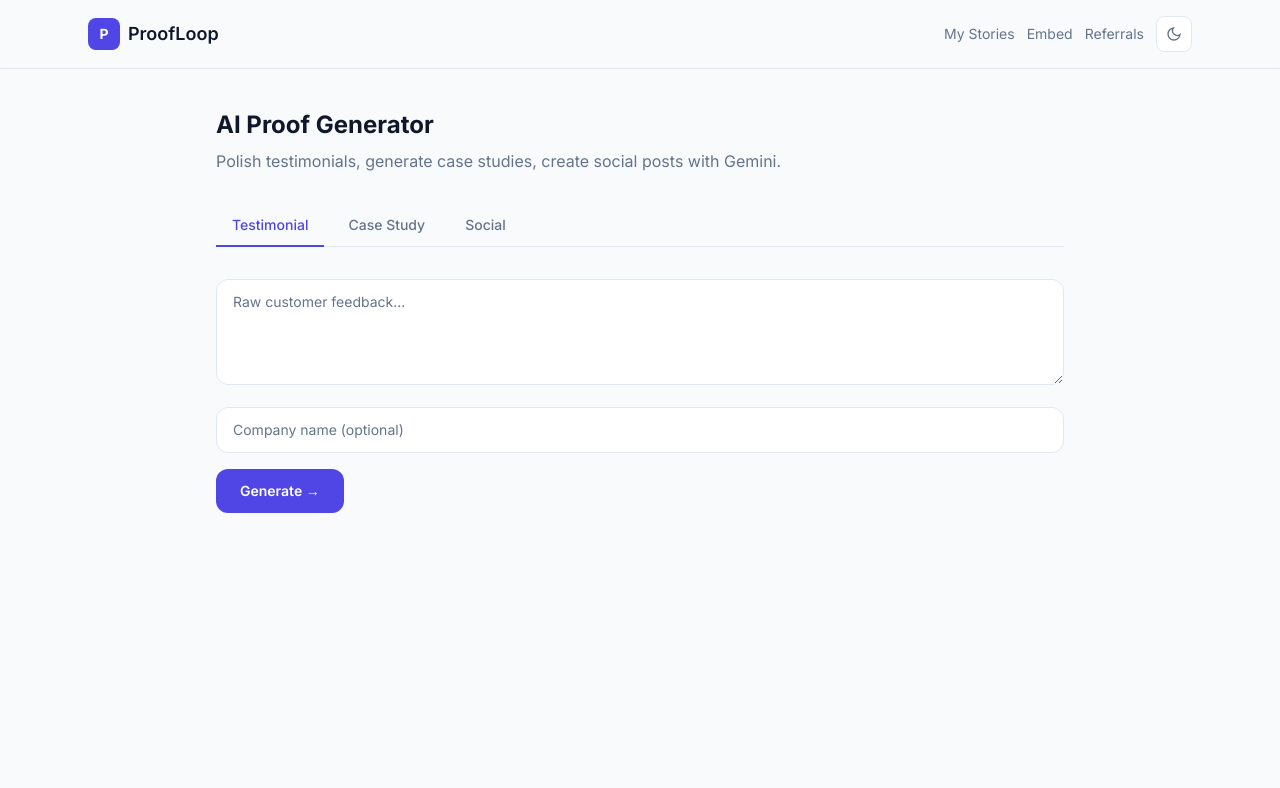
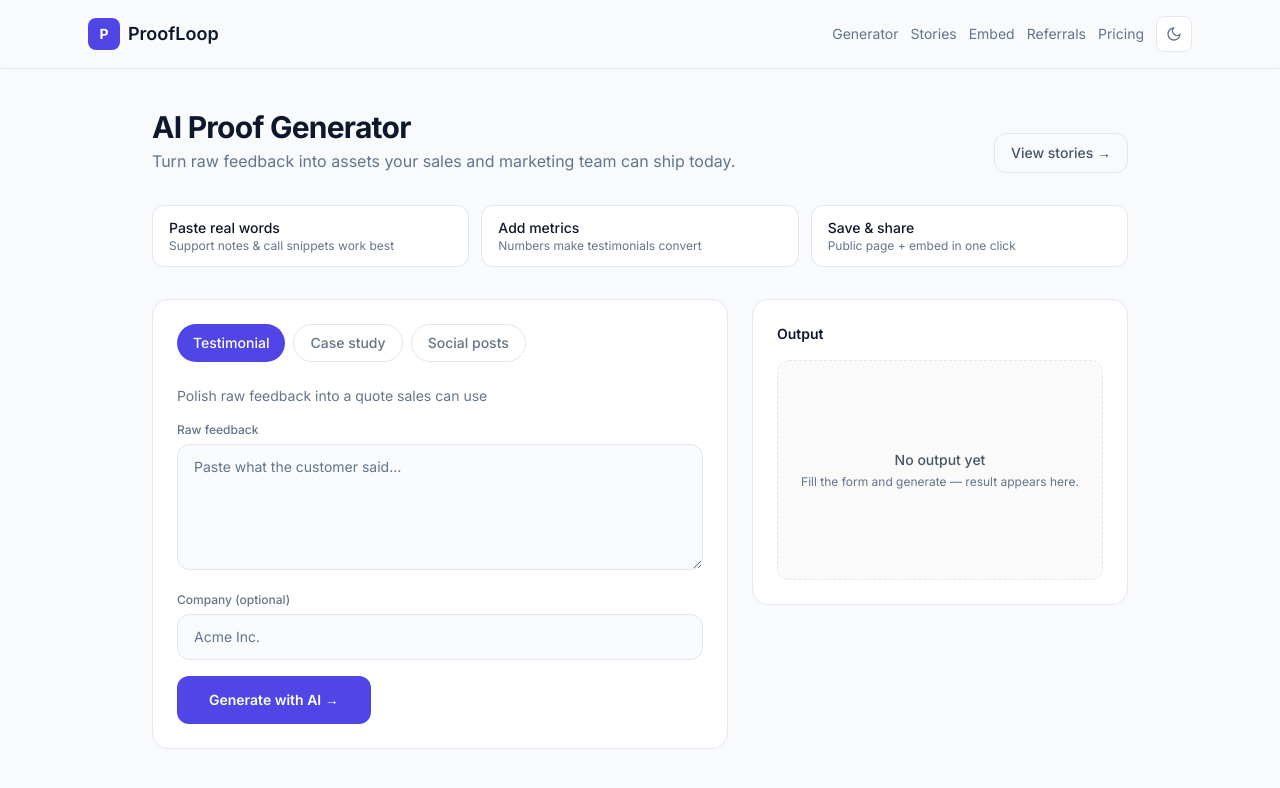
Before and after one commit to SyedMastafa/proofloop, a Next.js app: page /dashboard in a window 1280 px wide. Shown: the top 788 px of the page. Built offline with nearby package versions, Linux system fonts and the light colour scheme.

Commit message:
Senja-level polish: Pricing + Dashboard UI

```diff
--- a/src/app/dashboard/page.tsx
+++ b/src/app/dashboard/page.tsx
@@ -3,9 +3,15 @@
 import { useState } from "react";
 import Link from "next/link";
 import { saveStory } from "@/lib/storage";
-import { ThemeToggle } from "@/components/theme-toggle";
+import { AppHeader } from "@/components/app-header";
 
 type Tab = "testimonial" | "case-study" | "social";
+
+const tabs: { id: Tab; label: string; hint: string }[] = [
+  { id: "testimonial", label: "Testimonial", hint: "Polish raw feedback into a quote sales can use" },
+  { id: "case-study", label: "Case study", hint: "Structure Challenge → Solution → Results" },
+  { id: "social", label: "Social posts", hint: "Turn a win into LinkedIn & X drafts" },
+];
 
 export default function DashboardPage() {
   const [activeTab, setActiveTab] = useState<Tab>("testimonial");
@@ -84,177 +90,272 @@ export default function DashboardPage() {
   }
 
   const inputClass =
-    "w-full rounded-xl border border-[var(--border)] bg-[var(--card)] px-4 py-3 text-sm text-[var(--foreground)] placeholder:text-[var(--muted)] focus:border-[var(--primary)] focus:outline-none";
+    "w-full rounded-xl border border-[var(--border)] bg-[var(--background)] px-4 py-3 text-sm text-[var(--foreground)] placeholder:text-[var(--muted)] focus:border-[var(--primary)] focus:outline-none focus:ring-2 focus:ring-[var(--primary)]/20";
+
+  const activeHint = tabs.find((t) => t.id === activeTab)?.hint;
 
   return (
     <div className="min-h-screen bg-[var(--background)] text-[var(--foreground)]">
-      <header className="border-b border-[var(--border)] bg-[var(--nav-bg)] backdrop-blur">
-        <div className="mx-auto flex max-w-6xl items-center justify-between px-6 py-4">
-          <Link href="/" className="flex items-center gap-2">
-            <div className="flex h-8 w-8 items-center justify-center rounded-lg bg-[var(--primary)] text-sm font-bold text-white">
-              P
+      <AppHeader
+        links={[
+          { href: "/dashboard", label: "Generator" },
+          { href: "/stories", label: "Stories" },
+          { href: "/embed", label: "Embed" },
+          { href: "/referrals", label: "Referrals" },
+          { href: "/pricing", label: "Pricing" },
+        ]}
+      />
+
+      <main className="mx-auto max-w-5xl px-6 py-10">
+        {/* Page intro */}
+        <div className="mb-8 flex flex-col gap-4 sm:flex-row sm:items-end sm:justify-between">
+          <div>
+            <h1 className="text-2xl font-bold tracking-tight text-[var(--foreground)] sm:text-3xl">
+              AI Proof Generator
+            </h1>
+            <p className="mt-1 text-[var(--muted)]">
+              Turn raw feedback into assets your sales and marketing team can ship today.
+            </p>
           </div>
-            <span className="text-lg font-semibold">ProofLoop</span>
+          <Link
+            href="/stories"
+            className="inline-flex h-10 items-center rounded-xl border border-[var(--border)] px-4 text-sm font-medium text-[var(--muted-strong)] hover:bg-[var(--surface)]"
+          >
+            View stories →
           </Link>
-          <div className="flex items-center gap-3 text-sm">
-            <Link href="/stories" className="text-[var(--muted)] hover:text-[var(--foreground)]">
-              My Stories
-            </Link>
-            <Link href="/embed" className="text-[var(--muted)] hover:text-[var(--foreground)]">
-              Embed
-            </Link>
-            <Link href="/referrals" className="text-[var(--muted)] hover:text-[var(--foreground)]">
-              Referrals
-            </Link>
-            <ThemeToggle />
         </div>
+
+        {/* Quick tips */}
+        <div className="mb-8 grid gap-3 sm:grid-cols-3">
+          {[
+            { t: "Paste real words", d: "Support notes & call snippets work best" },
+            { t: "Add metrics", d: "Numbers make testimonials convert" },
+            { t: "Save & share", d: "Public page + embed in one click" },
+          ].map((x) => (
+            <div
+              key={x.t}
+              className="rounded-xl border border-[var(--border)] bg-[var(--card)] px-4 py-3"
+            >
+              <p className="text-sm font-medium text-[var(--foreground)]">{x.t}</p>
+              <p className="text-xs text-[var(--muted)]">{x.d}</p>
             </div>
-      </header>
+          ))}
+        </div>
 
-      <main className="mx-auto max-w-4xl px-6 py-10">
-        <h1 className="mb-2 text-2xl font-bold text-[var(--foreground)]">AI Proof Generator</h1>
-        <p className="mb-8 text-[var(--muted)]">
-          Polish testimonials, generate case studies, create social posts with Gemini.
-        </p>
-
-        <div className="mb-8 flex gap-2 border-b border-[var(--border)]">
-          {(["testimonial", "case-study", "social"] as const).map((tab) => (
+        <div className="grid gap-6 lg:grid-cols-5">
+          {/* Input panel */}
+          <div className="lg:col-span-3">
+            <div className="rounded-2xl border border-[var(--border)] bg-[var(--card)] p-6">
+              <div className="mb-6 flex flex-wrap gap-2">
+                {tabs.map((tab) => (
                   <button
-              key={tab}
+                    key={tab.id}
                     onClick={() => {
-                setActiveTab(tab);
+                      setActiveTab(tab.id);
                       setResult("");
                       setError("");
                       setSavedId(null);
                     }}
-              className={`-mb-px border-b-2 px-4 py-2.5 text-sm font-medium ${
-                activeTab === tab
-                  ? "border-[var(--primary)] text-[var(--primary)]"
-                  : "border-transparent text-[var(--muted)]"
+                    className={`rounded-full px-4 py-2 text-sm font-medium transition ${
+                      activeTab === tab.id
+                        ? "bg-[var(--primary)] text-white"
+                        : "border border-[var(--border)] text-[var(--muted)] hover:text-[var(--foreground)]"
                     }`}
                   >
-              {tab === "testimonial"
-                ? "Testimonial"
-                : tab === "case-study"
-                ? "Case Study"
-                : "Social"}
+                    {tab.label}
                   </button>
                 ))}
               </div>
+              <p className="mb-4 text-sm text-[var(--muted)]">{activeHint}</p>
 
               <div className="space-y-4">
                 {activeTab === "testimonial" && (
                   <>
+                    <div>
+                      <label className="mb-1.5 block text-xs font-medium text-[var(--muted)]">
+                        Raw feedback
+                      </label>
                       <textarea
                         value={rawFeedback}
                         onChange={(e) => setRawFeedback(e.target.value)}
-                rows={4}
-                placeholder="Raw customer feedback..."
+                        rows={5}
+                        placeholder="Paste what the customer said…"
                         className={inputClass}
                       />
+                    </div>
+                    <div>
+                      <label className="mb-1.5 block text-xs font-medium text-[var(--muted)]">
+                        Company (optional)
+                      </label>
                       <input
                         value={companyName}
                         onChange={(e) => setCompanyName(e.target.value)}
-                placeholder="Company name (optional)"
+                        placeholder="Acme Inc."
                         className={inputClass}
                       />
+                    </div>
                   </>
                 )}
                 {activeTab === "case-study" && (
                   <>
                     <div className="grid gap-4 sm:grid-cols-2">
+                      <div>
+                        <label className="mb-1.5 block text-xs font-medium text-[var(--muted)]">
+                          Customer name
+                        </label>
                         <input
                           value={customerName}
                           onChange={(e) => setCustomerName(e.target.value)}
-                  placeholder="Customer name"
+                          placeholder="Jane Doe"
                           className={inputClass}
                         />
+                      </div>
+                      <div>
+                        <label className="mb-1.5 block text-xs font-medium text-[var(--muted)]">
+                          Their company
+                        </label>
                         <input
                           value={csCompany}
                           onChange={(e) => setCsCompany(e.target.value)}
-                  placeholder="Their company"
+                          placeholder="Acme Inc."
                           className={inputClass}
                         />
                       </div>
+                    </div>
+                    <div>
+                      <label className="mb-1.5 block text-xs font-medium text-[var(--muted)]">
+                        Challenge
+                      </label>
                       <textarea
                         value={challenge}
                         onChange={(e) => setChallenge(e.target.value)}
                         rows={2}
-                placeholder="Challenge"
+                        placeholder="What problem did they face?"
                         className={inputClass}
                       />
+                    </div>
+                    <div>
+                      <label className="mb-1.5 block text-xs font-medium text-[var(--muted)]">
+                        Solution
+                      </label>
                       <textarea
                         value={solution}
                         onChange={(e) => setSolution(e.target.value)}
                         rows={2}
-                placeholder="Solution"
+                        placeholder="How did you help?"
                         className={inputClass}
                       />
+                    </div>
+                    <div>
+                      <label className="mb-1.5 block text-xs font-medium text-[var(--muted)]">
+                        Results
+                      </label>
                       <textarea
                         value={results}
                         onChange={(e) => setResults(e.target.value)}
                         rows={2}
-                placeholder="Results"
+                        placeholder="Metrics, outcomes…"
                         className={inputClass}
                       />
+                    </div>
                   </>
                 )}
                 {activeTab === "social" && (
+                  <div>
+                    <label className="mb-1.5 block text-xs font-medium text-[var(--muted)]">
+                      Source content
+                    </label>
                     <textarea
                       value={socialContent}
                       onChange={(e) => setSocialContent(e.target.value)}
-              rows={6}
-              placeholder="Paste testimonial or case study..."
+                      rows={7}
+                      placeholder="Paste a testimonial or case study…"
                       className={inputClass}
                     />
+                  </div>
                 )}
+
                 <button
                   onClick={handleGenerate}
                   disabled={loading}
-            className="rounded-xl bg-[var(--primary)] px-6 py-3 text-sm font-semibold text-white transition hover:opacity-90 disabled:opacity-50"
+                  className="inline-flex h-12 w-full items-center justify-center rounded-xl bg-[var(--primary)] text-sm font-semibold text-white transition hover:opacity-90 disabled:opacity-50 sm:w-auto sm:px-8"
                 >
-            {loading ? "Generating..." : "Generate →"}
+                  {loading ? (
+                    <span className="flex items-center gap-2">
+                      <span className="h-4 w-4 animate-spin rounded-full border-2 border-white/30 border-t-white" />
+                      Generating…
+                    </span>
+                  ) : (
+                    "Generate with AI →"
+                  )}
                 </button>
               </div>
 
               {error && (
-          <div className="mt-6 rounded-xl border border-red-500/40 bg-red-500/10 px-4 py-3 text-sm text-red-500">
+                <div className="mt-4 rounded-xl border border-red-500/40 bg-red-500/10 px-4 py-3 text-sm text-red-500">
                   {error}
                 </div>
               )}
+            </div>
+          </div>
 
+          {/* Output panel */}
+          <div className="lg:col-span-2">
+            <div className="sticky top-24 rounded-2xl border border-[var(--border)] bg-[var(--card)] p-6">
+              <div className="mb-4 flex items-center justify-between">
+                <h2 className="text-sm font-semibold text-[var(--foreground)]">Output</h2>
                 {result && (
-          <div className="mt-8">
-            <div className="mb-3 flex justify-between">
-              <h2 className="text-lg font-semibold text-[var(--foreground)]">Result</h2>
                   <div className="flex gap-2">
                     <button
                       onClick={() => navigator.clipboard.writeText(result)}
-                  className="rounded-lg border border-[var(--border)] px-3 py-1.5 text-xs text-[var(--muted)]"
+                      className="rounded-lg border border-[var(--border)] px-2.5 py-1 text-xs text-[var(--muted)] hover:bg-[var(--surface)]"
                     >
                       Copy
                     </button>
                     <button
                       onClick={handleSave}
-                  className="rounded-lg border border-[var(--primary)]/40 bg-[var(--badge-bg)] px-3 py-1.5 text-xs text-[var(--primary)]"
+                      className="rounded-lg border border-[var(--primary)]/40 bg-[var(--badge-bg)] px-2.5 py-1 text-xs text-[var(--primary)]"
                     >
                       {savedId ? "Saved ✓" : "Save"}
                     </button>
                   </div>
+                )}
               </div>
-            <pre className="whitespace-pre-wrap rounded-xl border border-[var(--border)] bg-[var(--card)] p-5 text-sm text-[var(--foreground)]">
+
+              {!result && !loading && (
+                <div className="flex min-h-[220px] flex-col items-center justify-center rounded-xl border border-dashed border-[var(--border)] bg-[var(--surface)] px-4 text-center">
+                  <p className="text-sm font-medium text-[var(--muted-strong)]">No output yet</p>
+                  <p className="mt-1 text-xs text-[var(--muted)]">
+                    Fill the form and generate — result appears here.
+                  </p>
+                </div>
+              )}
+
+              {loading && (
+                <div className="flex min-h-[220px] flex-col items-center justify-center gap-3">
+                  <span className="h-8 w-8 animate-spin rounded-full border-2 border-[var(--primary)]/30 border-t-[var(--primary)]" />
+                  <p className="text-sm text-[var(--muted)]">Gemini is polishing…</p>
+                </div>
+              )}
+
+              {result && !loading && (
+                <>
+                  <pre className="max-h-[420px] overflow-y-auto whitespace-pre-wrap rounded-xl border border-[var(--border)] bg-[var(--background)] p-4 text-sm leading-relaxed text-[var(--foreground)]">
                     {result}
                   </pre>
                   {savedId && (
                     <p className="mt-4 text-sm text-emerald-600">
                       Saved!{" "}
-                <Link href={`/p/${savedId}`} className="underline">
-                  View public page →
+                      <Link href={`/p/${savedId}`} className="font-medium underline">
+                        Open public page →
                       </Link>
                     </p>
                   )}
+                </>
+              )}
             </div>
-        )}
+          </div>
+        </div>
       </main>
     </div>
   );
--- a/src/app/pricing/page.tsx
+++ b/src/app/pricing/page.tsx
@@ -5,9 +5,29 @@ import Link from "next/link";
 import { PLANS, type PlanId } from "@/lib/plans";
 import { AppHeader } from "@/components/app-header";
 
+const faqs = [
+  {
+    q: "Can I start free?",
+    a: "Yes. The Free plan includes 3 stories, AI polish, and public pages with ProofLoop branding — no card required.",
+  },
+  {
+    q: "What counts as a story?",
+    a: "Each saved testimonial, case study, or social pack counts as one story toward your plan limit.",
+  },
+  {
+    q: "Can I remove branding?",
+    a: "Starter and above can hide the Powered by ProofLoop badge on public pages and embeds.",
+  },
+  {
+    q: "How does billing work?",
+    a: "Paid plans are monthly via Stripe. Cancel anytime — you keep access until the end of the period.",
+  },
+];
+
 export default function PricingPage() {
   const [loading, setLoading] = useState<PlanId | null>(null);
   const [error, setError] = useState("");
+  const [openFaq, setOpenFaq] = useState<number | null>(0);
 
   async function handleCheckout(planId: PlanId) {
     if (planId === "free") {
@@ -34,21 +54,41 @@ export default function PricingPage() {
   return (
     <div className="min-h-screen bg-[var(--background)] text-[var(--foreground)]">
       <AppHeader />
+
       <main className="mx-auto max-w-6xl px-6 py-16">
-        <div className="mb-12 text-center">
-          <h1 className="mb-3 text-4xl font-bold text-[var(--foreground)]">Simple pricing</h1>
-          <p className="text-[var(--muted)]">Start free. Upgrade when you need more stories and team features.</p>
+        <div className="mb-4 text-center">
+          <span
+            className="mb-4 inline-flex rounded-full border px-3 py-1 text-xs font-medium"
+            style={{
+              borderColor: "var(--badge-border)",
+              background: "var(--badge-bg)",
+              color: "var(--badge-text)",
+            }}
+          >
+            Simple, transparent pricing
+          </span>
+          <h1 className="mb-3 text-4xl font-bold tracking-tight text-[var(--foreground)] sm:text-5xl">
+            Start free. Scale when proof works.
+          </h1>
+          <p className="mx-auto max-w-xl text-[var(--muted)]">
+            Generate testimonials, case studies, embeds, and referrals. Upgrade only when your team
+            needs more volume.
+          </p>
         </div>
+
         {error && (
-          <div className="mx-auto mb-8 max-w-lg rounded-xl border border-red-500/40 bg-red-500/10 px-4 py-3 text-center text-sm text-red-500">{error}</div>
+          <div className="mx-auto mb-8 max-w-lg rounded-xl border border-red-500/40 bg-red-500/10 px-4 py-3 text-center text-sm text-red-500">
+            {error}
+          </div>
         )}
-        <div className="grid gap-6 md:grid-cols-2 lg:grid-cols-4">
+
+        <div className="mt-12 grid gap-5 md:grid-cols-2 lg:grid-cols-4">
           {PLANS.map((plan) => (
             <div
               key={plan.id}
-              className={`relative flex flex-col rounded-2xl border p-6 ${
+              className={`relative flex flex-col rounded-2xl border p-6 transition ${
                 plan.popular
-                  ? "border-[var(--primary)] bg-[var(--badge-bg)]"
+                  ? "border-[var(--primary)] bg-[var(--badge-bg)] shadow-lg shadow-indigo-500/10 lg:-translate-y-1"
                   : "border-[var(--border)] bg-[var(--card)]"
               }`}
             >
@@ -58,15 +98,19 @@ export default function PricingPage() {
                 </span>
               )}
               <h3 className="text-lg font-semibold text-[var(--foreground)]">{plan.name}</h3>
-              <p className="mt-1 text-sm text-[var(--muted)]">{plan.description}</p>
-              <div className="mb-6 mt-4">
-                <span className="text-3xl font-bold text-[var(--foreground)]">{plan.priceLabel}</span>
-                {plan.price > 0 && <span className="text-[var(--muted)]">/mo</span>}
+              <p className="mt-1 min-h-[40px] text-sm text-[var(--muted)]">{plan.description}</p>
+              <div className="mb-6 mt-5">
+                <span className="text-4xl font-bold tracking-tight text-[var(--foreground)]">
+                  {plan.priceLabel}
+                </span>
+                {plan.price > 0 && (
+                  <span className="text-[var(--muted)]">/mo</span>
+                )}
               </div>
-              <ul className="mb-8 flex-1 space-y-2 text-sm text-[var(--muted)]">
+              <ul className="mb-8 flex-1 space-y-2.5 text-sm text-[var(--muted-strong)]">
                 {plan.features.map((f) => (
                   <li key={f} className="flex items-start gap-2">
-                    <span className="text-[var(--primary)]">✓</span>
+                    <span className="mt-0.5 text-[var(--primary)]">✓</span>
                     <span>{f}</span>
                   </li>
                 ))}
@@ -74,20 +118,79 @@ export default function PricingPage() {
               <button
                 onClick={() => handleCheckout(plan.id)}
                 disabled={loading === plan.id}
-                className={`w-full rounded-xl py-2.5 text-sm font-semibold transition disabled:opacity-50 ${
+                className={`w-full rounded-xl py-3 text-sm font-semibold transition disabled:opacity-50 ${
                   plan.popular
                     ? "bg-[var(--primary)] text-white hover:opacity-90"
                     : "border border-[var(--border)] text-[var(--foreground)] hover:bg-[var(--surface)]"
                 }`}
               >
-                {loading === plan.id ? "Loading..." : plan.id === "free" ? "Get started" : "Subscribe"}
+                {loading === plan.id
+                  ? "Loading..."
+                  : plan.id === "free"
+                  ? "Start free"
+                  : "Subscribe"}
               </button>
             </div>
           ))}
         </div>
-        <p className="mt-10 text-center text-xs text-[var(--muted)]">
-          Payments powered by Stripe. Cancel anytime. Enterprise: contact us.
+
+        <p className="mt-8 text-center text-xs text-[var(--muted)]">
+          Payments powered by Stripe · Cancel anytime · Enterprise: custom pricing
         </p>
+
+        {/* Trust strip */}
+        <div className="mx-auto mt-16 max-w-3xl rounded-2xl border border-[var(--border)] bg-[var(--card)] p-8 text-center">
+          <p className="text-sm leading-relaxed text-[var(--muted-strong)]">
+            “We stopped waiting on case studies for sales calls. Generate, publish, share — same day.”
+          </p>
+          <p className="mt-3 text-xs font-medium text-[var(--foreground)]">
+            Early team · B2B SaaS
+          </p>
+        </div>
+
+        {/* FAQ */}
+        <div className="mx-auto mt-20 max-w-2xl">
+          <h2 className="mb-8 text-center text-2xl font-bold text-[var(--foreground)]">
+            Frequently asked questions
+          </h2>
+          <div className="space-y-3">
+            {faqs.map((faq, i) => (
+              <div
+                key={faq.q}
+                className="rounded-xl border border-[var(--border)] bg-[var(--card)] overflow-hidden"
+              >
+                <button
+                  type="button"
+                  onClick={() => setOpenFaq(openFaq === i ? null : i)}
+                  className="flex w-full items-center justify-between px-5 py-4 text-left text-sm font-medium text-[var(--foreground)]"
+                >
+                  {faq.q}
+                  <span className="text-[var(--muted)]">{openFaq === i ? "−" : "+"}</span>
+                </button>
+                {openFaq === i && (
+                  <p className="border-t border-[var(--border)] px-5 py-4 text-sm leading-relaxed text-[var(--muted)]">
+                    {faq.a}
+                  </p>
+                )}
+              </div>
+            ))}
+          </div>
+        </div>
+
+        <div className="mt-20 text-center">
+          <h2 className="mb-3 text-2xl font-bold text-[var(--foreground)]">
+            Still deciding?
+          </h2>
+          <p className="mb-6 text-[var(--muted)]">
+            Try the generator free — no card, no commitment.
+          </p>
+          <Link
+            href="/signup"
+            className="inline-flex h-12 items-center rounded-xl bg-[var(--primary)] px-8 text-sm font-semibold text-white hover:opacity-90"
+          >
+            Start for free today
+          </Link>
+        </div>
       </main>
     </div>
   );
```
Lines whose indentation alone changed are shown as unchanged.
